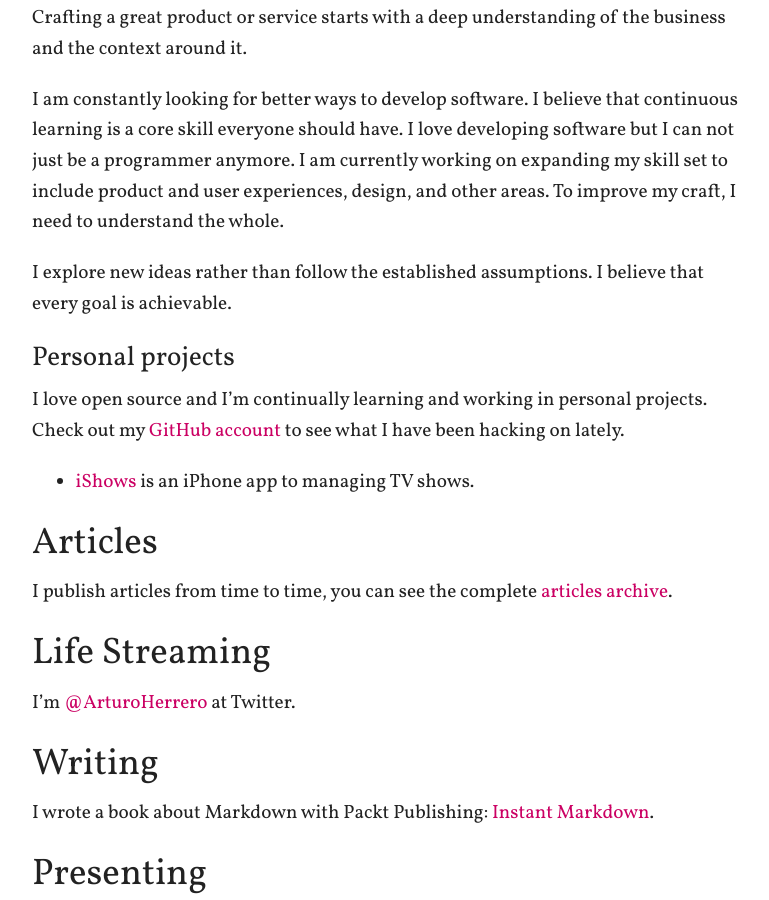
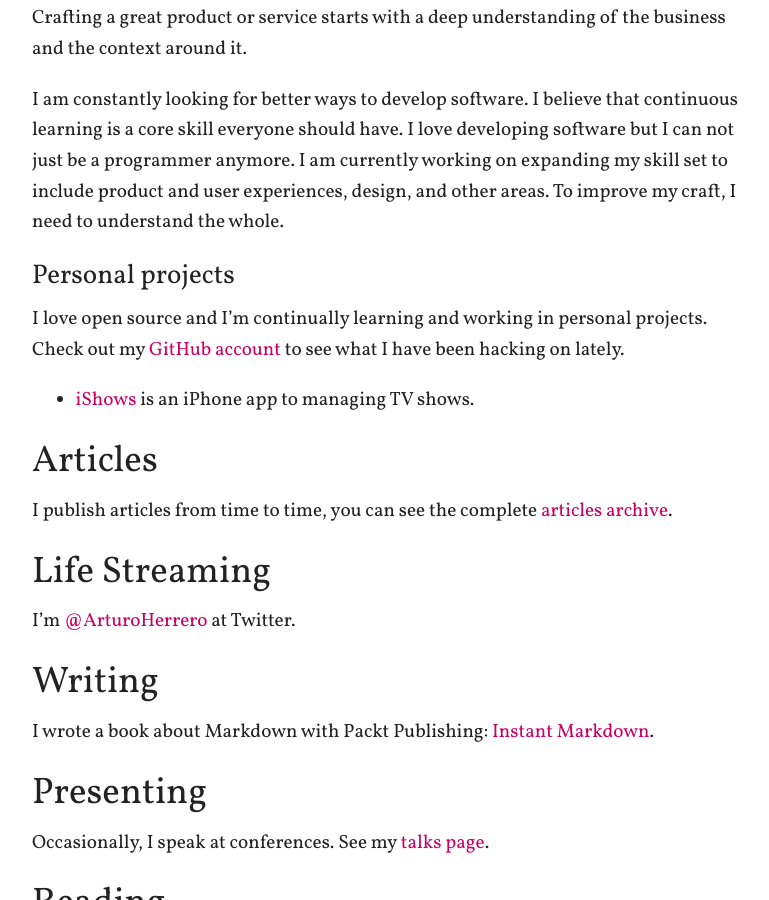
Before and after one commit to arturoherrero/arturoherrero.com, a Jekyll site: the page built from index.md, in a window 1280 px wide and 900 px high, scrolled down 361 px. Shown: the whole window, without its empty margins (248-1017 px from the left). Built offline with Jekyll 4.4.1, drawn with Linux system fonts in a browser that asks for light colours.

Commit message:
Update front

```diff
--- a/index.md
+++ b/index.md
@@ -19,8 +19,6 @@
 expanding my skill set to include product and user experiences, design, and
 other areas. To improve my craft, I need to understand the whole.
 
-I explore new ideas rather than follow the established assumptions. I believe
-that every goal is achievable.
 
 ### Personal projects
 
```
